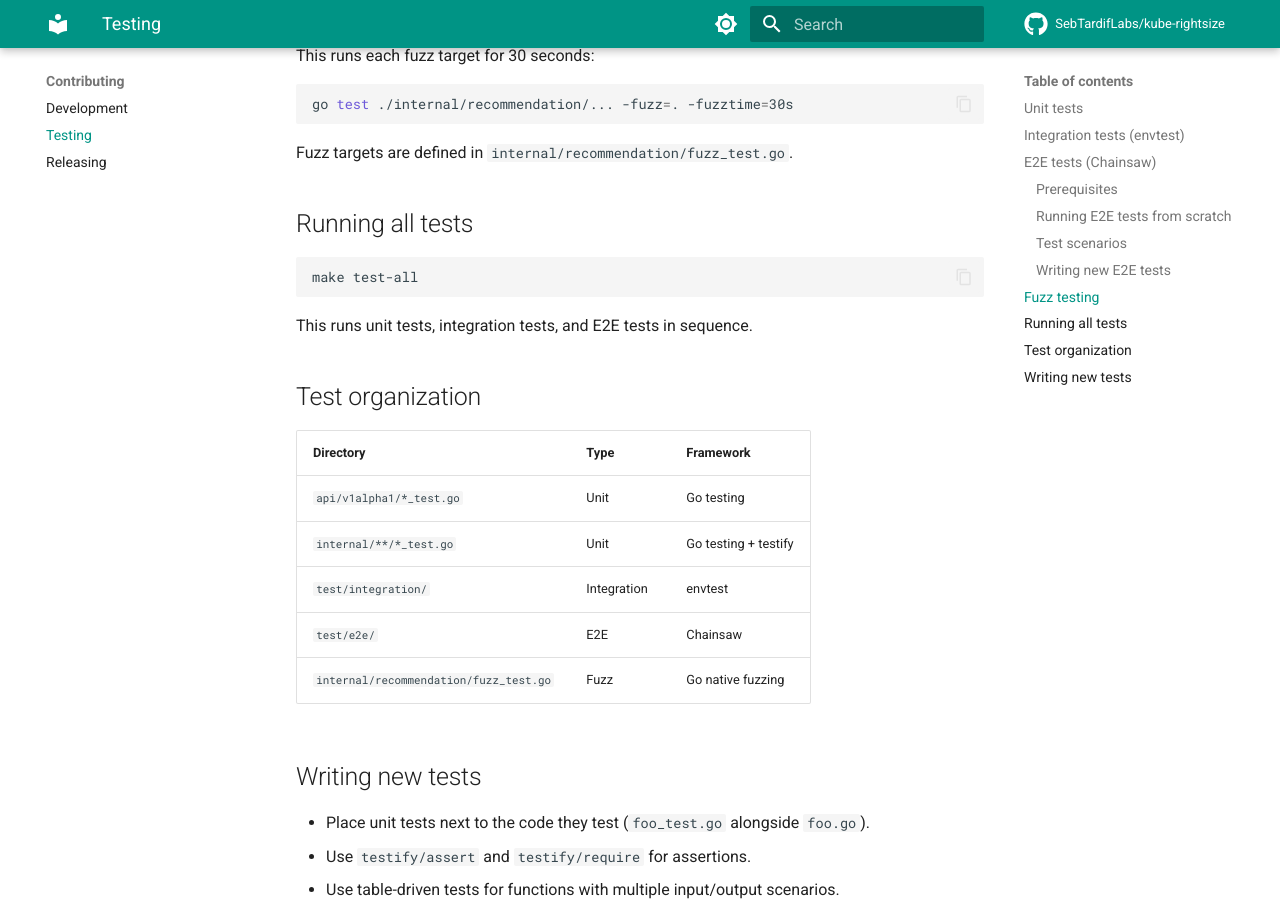
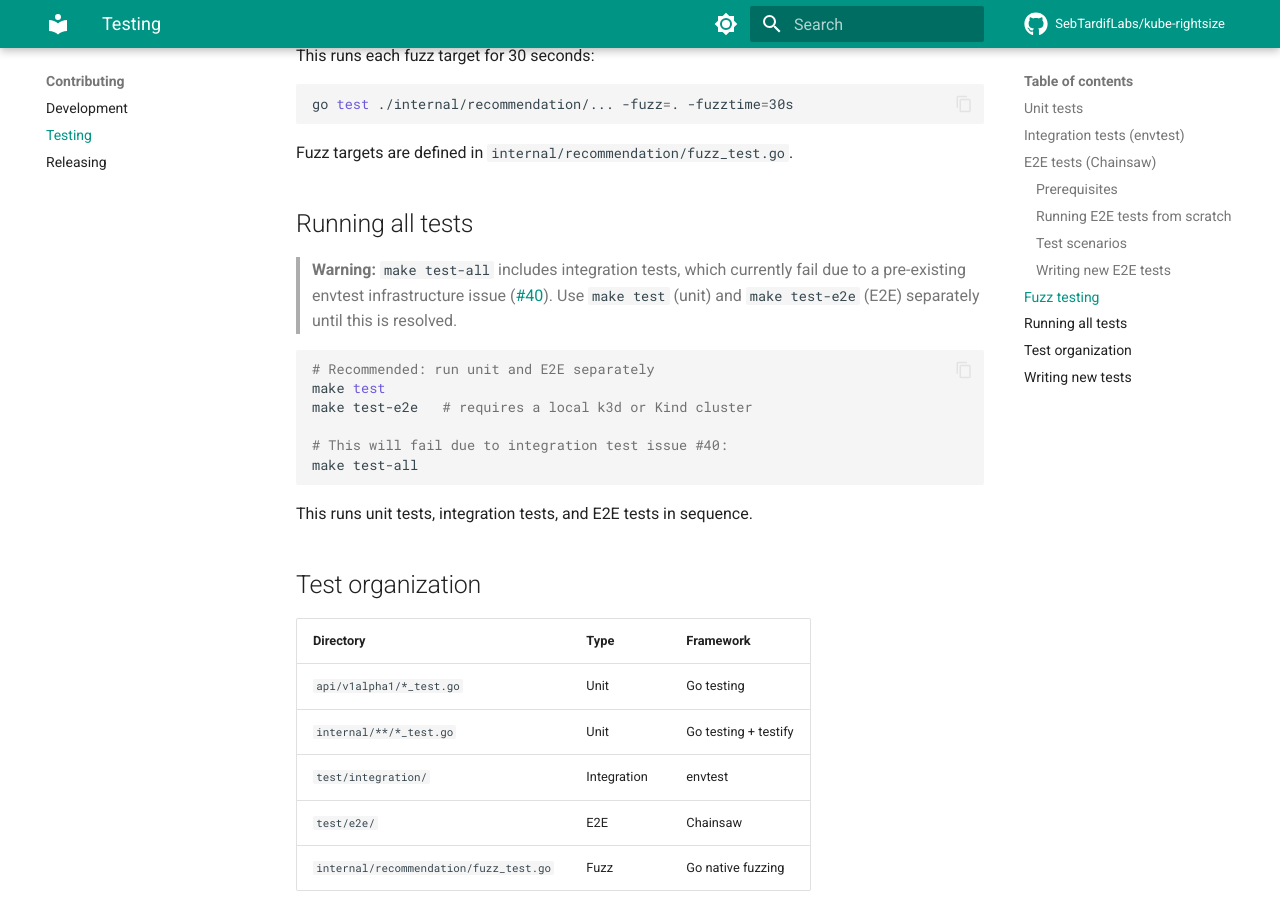
Before and after one commit to attune-io/attune, an MkDocs documentation site: the page built from docs/contributing/testing.md, in a window 1280 px wide and 900 px high, scrolled down 2793 px. Built offline with MkDocs 1.6.1 and Material for MkDocs 9.7.7, drawn with Linux system fonts in a browser that asks for light colours; comment, search, counter and statistics services are not loaded.

Commit message:
docs: fix new contributor onboarding friction
Auto-install yamllint in Makefile instead of failing with a terse
message. Add Python 3/pip to prerequisites tables in CONTRIBUTING.md
and docs/contributing/development.md.

Add warning about integration test failures (#40) to
docs/contributing/testing.md so new contributors know to use
'make test' and 'make test-e2e' separately.

Align Kind version requirement to 0.24+ in CONTRIBUTING.md (was 0.20+,
inconsistent with development.md).

Signed-off-by: Sebastien Tardif <sebtardif@ncf.ca>

````diff
--- a/docs/contributing/testing.md
+++ b/docs/contributing/testing.md
@@ -122,7 +122,18 @@ Fuzz targets are defined in `internal/recommendation/fuzz_test.go`.
 
 ## Running all tests
 
+> **Warning:** `make test-all` includes integration tests, which currently
+> fail due to a pre-existing envtest infrastructure issue
+> ([#40](https://github.com/SebTardifLabs/kube-rightsize/issues/40)).
+> Use `make test` (unit) and `make test-e2e` (E2E) separately until
+> this is resolved.
+
 ```bash
+# Recommended: run unit and E2E separately
+make test
+make test-e2e   # requires a local k3d or Kind cluster
+
+# This will fail due to integration test issue #40:
 make test-all
 ```
 
````
Also changed, not shown: CONTRIBUTING.md (+4 -1 lines), docs/contributing/development.md (+1 -0 lines), 1 other file.
